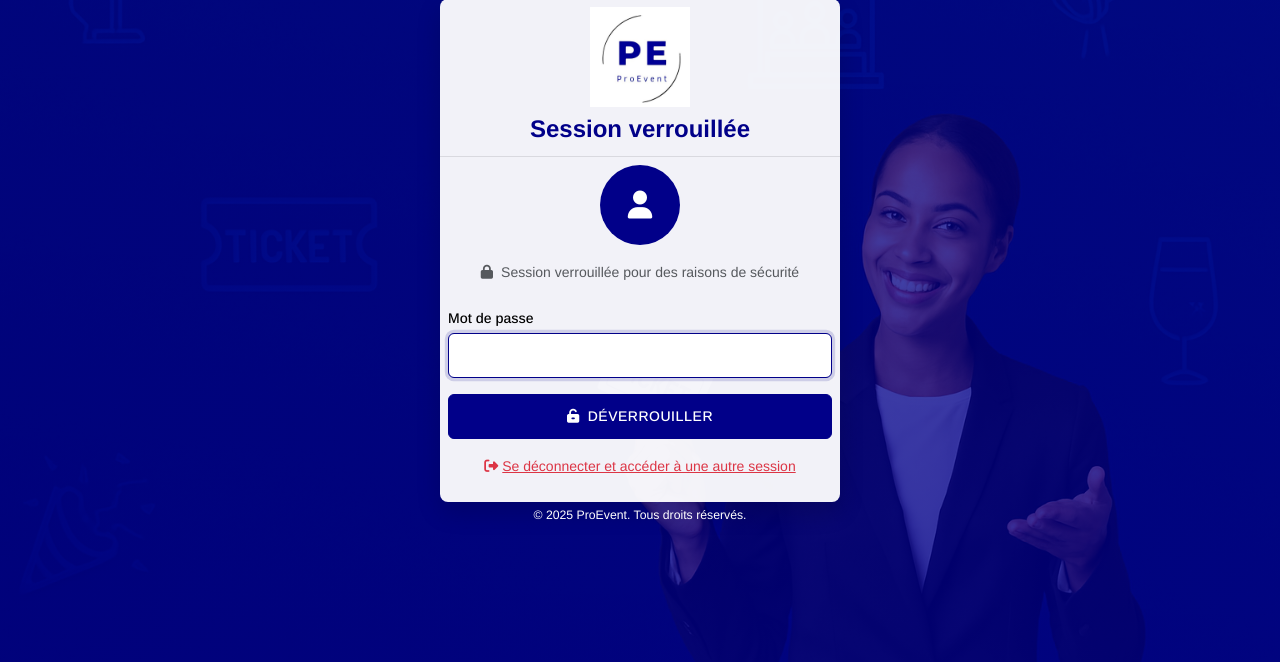
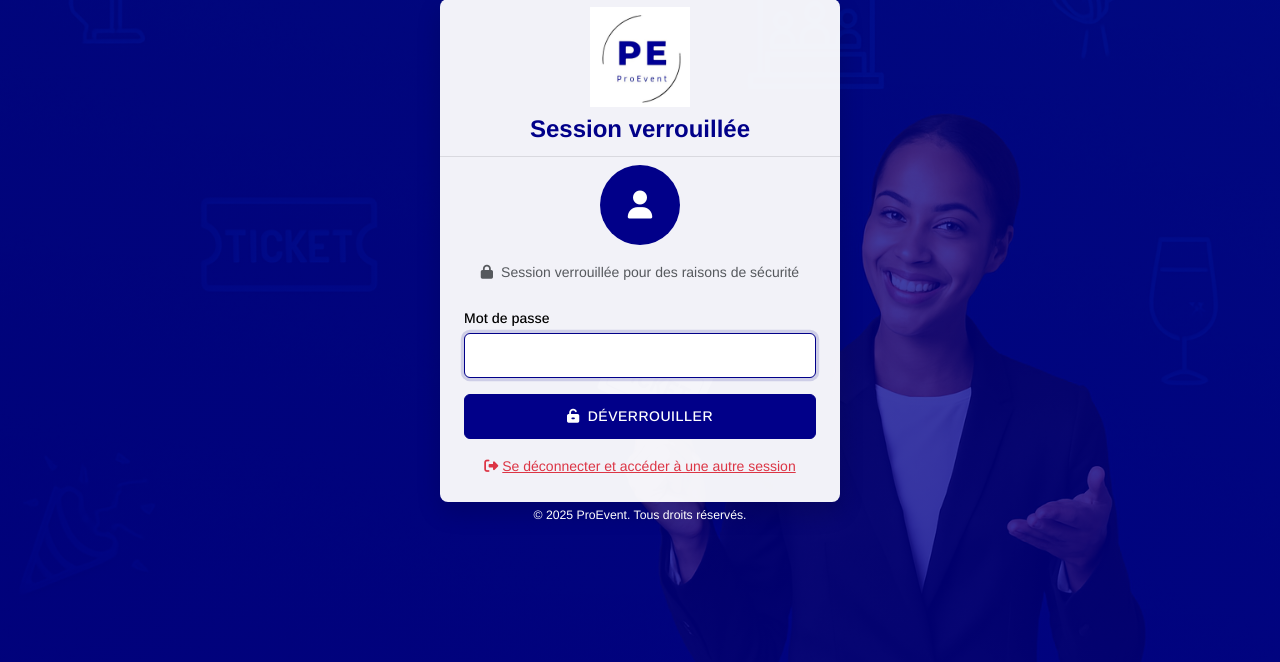
Before and after one commit to ibdems/pro-event, a Django app: template users/templates/accounts/locked.html in a window 1280 px wide. Shown: the part 138-800 px from the top of the page. Run offline with Django 5.2, Linux system fonts and the light colour scheme; the template is opened without the code that fills it, so the values that code supplies are empty; some libraries are stand-ins or nearby versions.

Commit message:
added margin in signin signup and locked templates

```diff
--- a/users/templates/accounts/locked.html
+++ b/users/templates/accounts/locked.html
@@ -26,7 +26,7 @@ verrouillé - ProEvent{% endblock %} {% block auth_title %}Session verrouillée
   </p>
 </div>
 
-<form method="post" class="auth-form">
+<form method="post" class="auth-form m-3">
   {% csrf_token %} {% if error %}
   <div class="alert alert-danger" role="alert">{{ error }}</div>
   {% endif %}
--- a/users/templates/accounts/sign-in.html
+++ b/users/templates/accounts/sign-in.html
@@ -2,9 +2,9 @@
 Connexion{% endblock %} {% block auth_title %}Connectez-vous à votre compte
 {% endblock %} {% block auth_content %}
 <a href="{% url 'event:home' %}" class="text-primary mb-2 d-inline-block"
-  ><i class="fas fa-arrow-left me-1"></i>Retour à l'accueil</a
+  ><i class="fas fa-arrow-left ms-3"></i>Retour à l'accueil</a
 >
-<form method="post" class="auth-form">
+<form method="post" class="auth-form m-3">
   {% csrf_token %}
   {% if form.non_field_errors %}
   <div class="form-error mb-2">
--- a/users/templates/accounts/sign-up.html
+++ b/users/templates/accounts/sign-up.html
@@ -1,6 +1,6 @@
 {% extends 'accounts/base.html' %} {% load static %} {% block title %}Inscription{% endblock %} {% block auth_title %}Inscription organisateur
 {% endblock %} {% block auth_subtitle %}{% endblock %} {% block auth_content %}
-<form method="post" class="auth-form">
+<form method="post" class="auth-form m-3">
   {% csrf_token %} {% if form.non_field_errors %}
   <div class="form-error mb-2">
     {% for error in form.non_field_errors %}{{ error }}{% endfor %}
```
